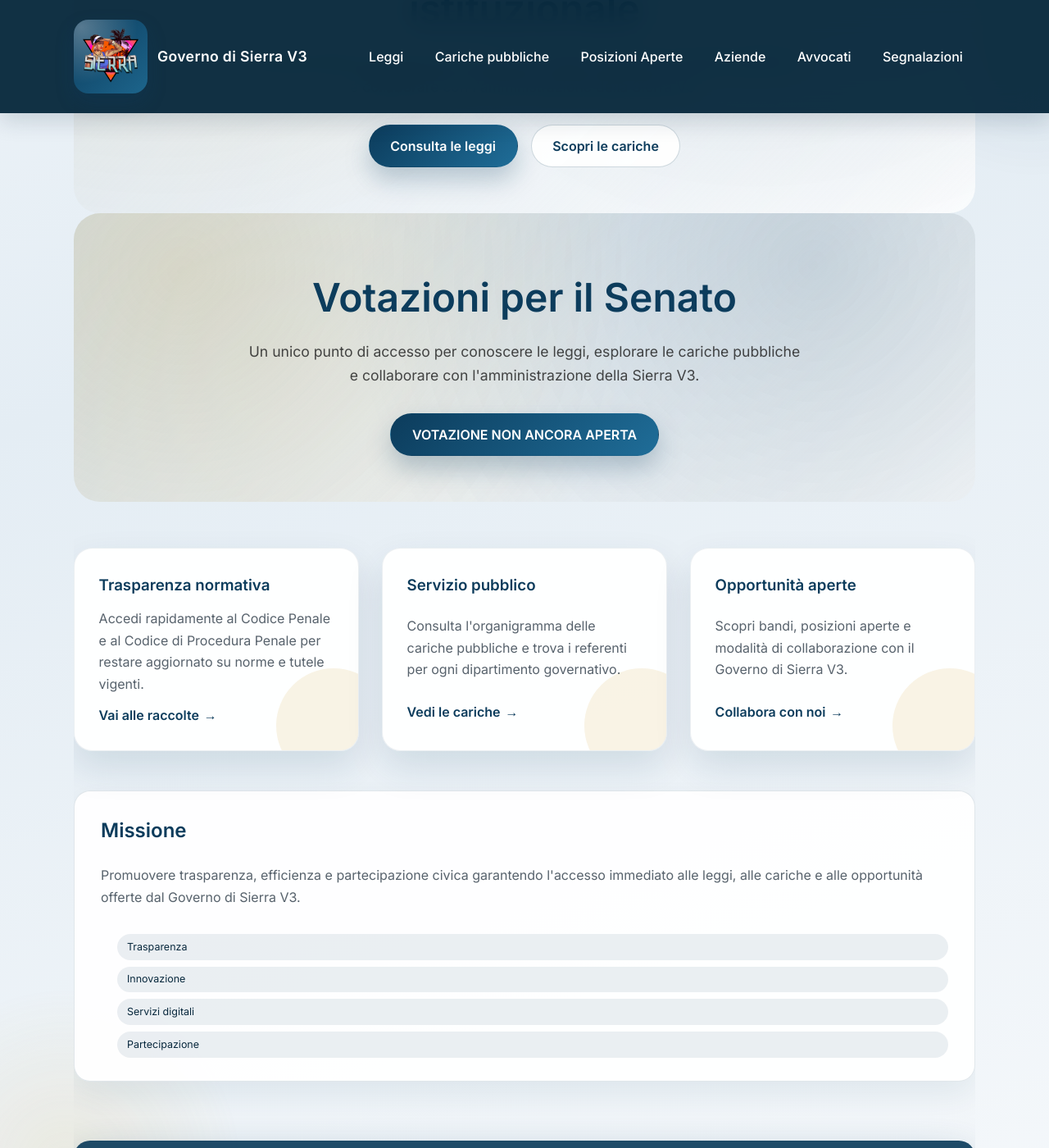
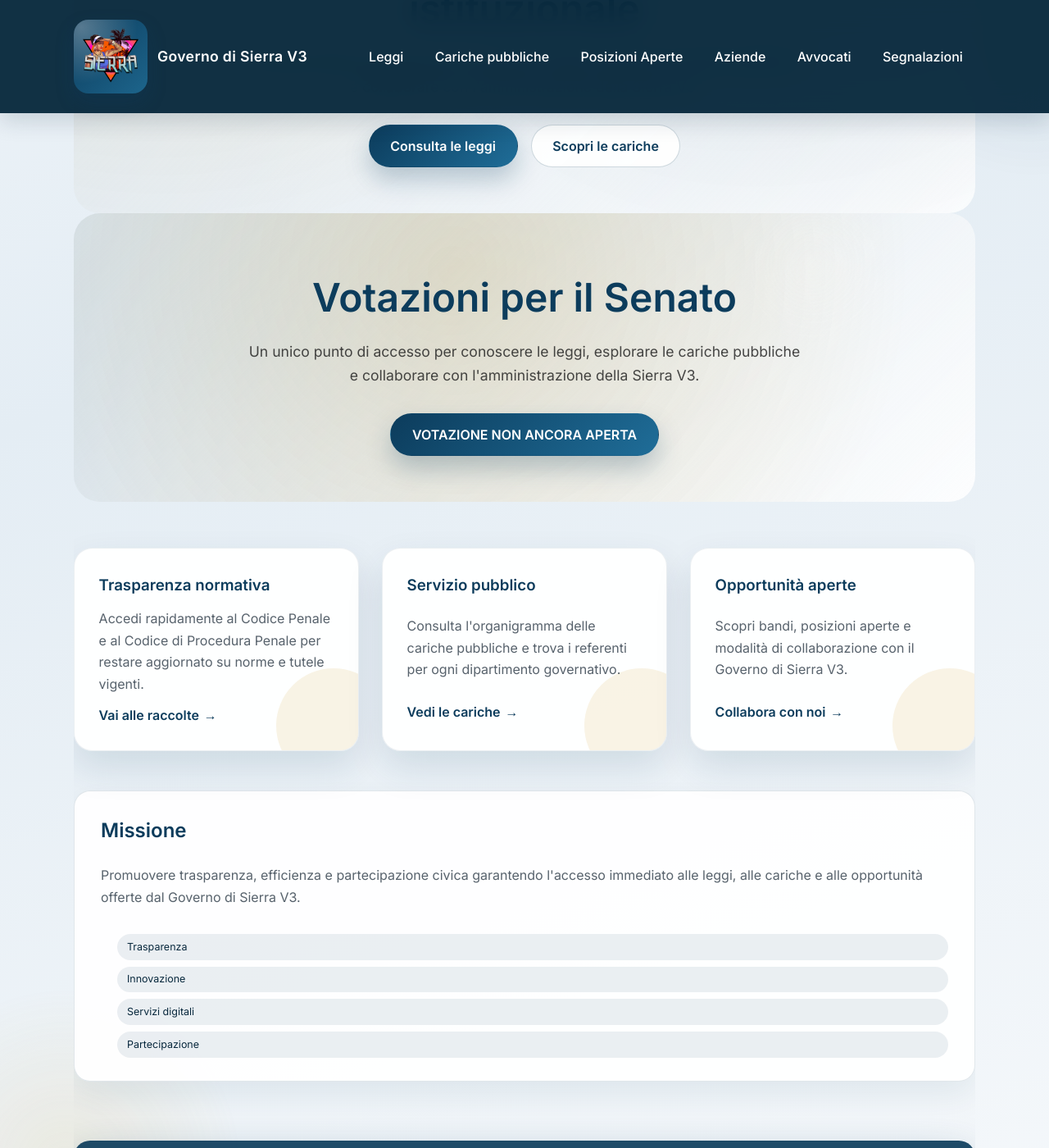
Before and after one commit to governo-sierra-v3/site, a Jekyll site: the page built from index.md, in a window 1280 px wide and 1400 px high, scrolled down 644 px. Shown: the whole window at 82% size. Built offline with Jekyll 4.4.1, drawn with Linux system fonts in a browser that asks for light colours.

Commit message:
votazioni

```diff
--- a/assets/css/style.css
+++ b/assets/css/style.css
@@ -603,6 +603,20 @@ tbody tr:hover td {
   background:
     radial-gradient(circle at 12% 20%, rgba(201, 154, 40, 0.18), transparent 55%),
     radial-gradient(circle at 82% 18%, rgba(12, 60, 92, 0.18), transparent 60%),
+    linear-gradient(135deg, rgba(12, 60, 92, 0.08), rgba(255, 255, 255, 0.85));
+  border-radius: 2rem;
+  overflow: hidden;
+  position: relative;
+}
+
+.hero-vota {
+  display: grid;
+  place-items: center;
+  text-align: center;
+  padding: 4.8rem 2.25rem 3.5rem;
+  background:
+    radial-gradient(circle at 42% 20%, rgba(192, 139, 18, 0.18), transparent 80%),
+    radial-gradient(circle at 82% 18%, rgba(255, 255, 255, 0.18), transparent 10%),
     linear-gradient(135deg, rgba(12, 60, 92, 0.08), rgba(255, 255, 255, 0.85));
   border-radius: 2rem;
   overflow: hidden;
--- a/index.md
+++ b/index.md
@@ -17,7 +17,7 @@ description: Portale istituzionale per cittadini, imprese e pubblica amministraz
   </div>
 </section>
 
-<section class="hero">
+<section class="hero-vota">
   <div class="hero-inner">
     <h1 class="hero-title">Votazioni per il Senato</h1>
     <p class="hero-lead">Un unico punto di accesso per conoscere le leggi, esplorare le cariche pubbliche e collaborare con l'amministrazione della Sierra V3.</p>
```
